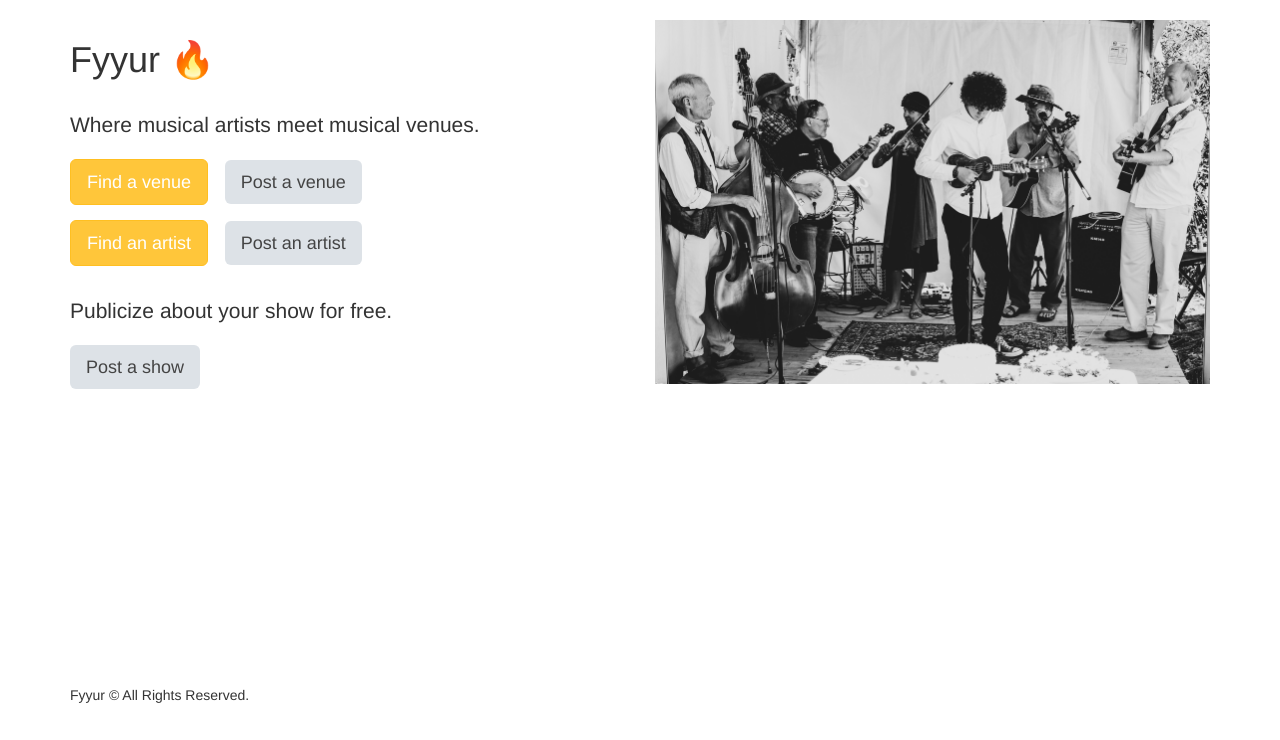
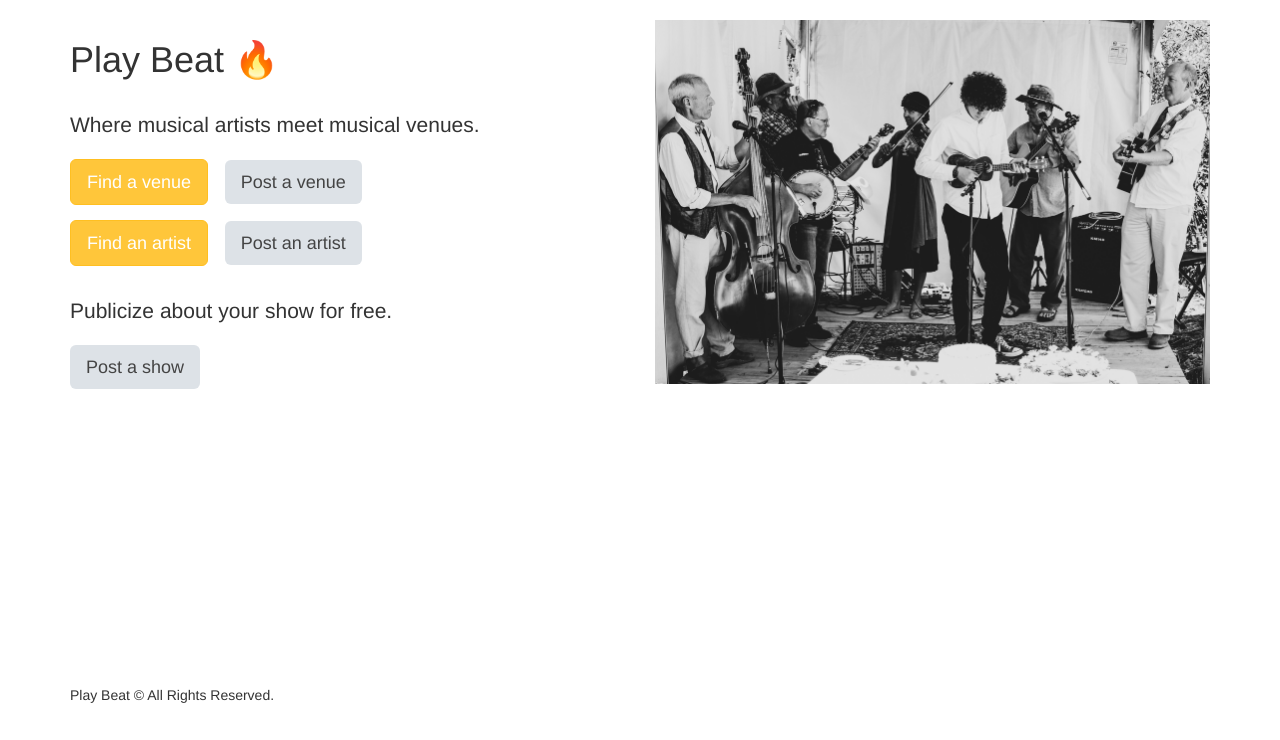
Before and after one commit to rohpal2001/Event_Planner, a Flask app: page / in a window 1280 px wide. Shown: the part 60-800 px from the top of the page. Run offline with Flask 2, Linux system fonts and the light colour scheme; some libraries are stand-ins or nearby versions.

Commit message:
Update README

```diff
--- a/templates/layouts/main.html
+++ b/templates/layouts/main.html
@@ -108,7 +108,7 @@
 
   <div id="footer">
     <div class="container">
-      <p>Fyyur &copy; All Rights Reserved.</p>
+      <p>Play Beat &copy; All Rights Reserved.</p>
       {% block footer %}{% endblock %}
     </div>
   </div>
--- a/templates/pages/home.html
+++ b/templates/pages/home.html
@@ -1,9 +1,9 @@
 {% extends 'layouts/main.html' %}
-{% block title %}Fyyur{% endblock %}
+{% block title %}Play Beat{% endblock %}
 {% block content %}
 <div class="row">
 	<div class="col-sm-6">
-		<h1>Fyyur 🔥</h1>
+		<h1>Play Beat 🔥</h1>
 		<p class="lead">Where musical artists meet musical venues.</p>
 		<h3>
 			<a href="/venues"><button class="btn btn-primary btn-lg">Find a venue</button></a>
```
Also changed, not shown: app.py (+9 -4 lines), README.md.
